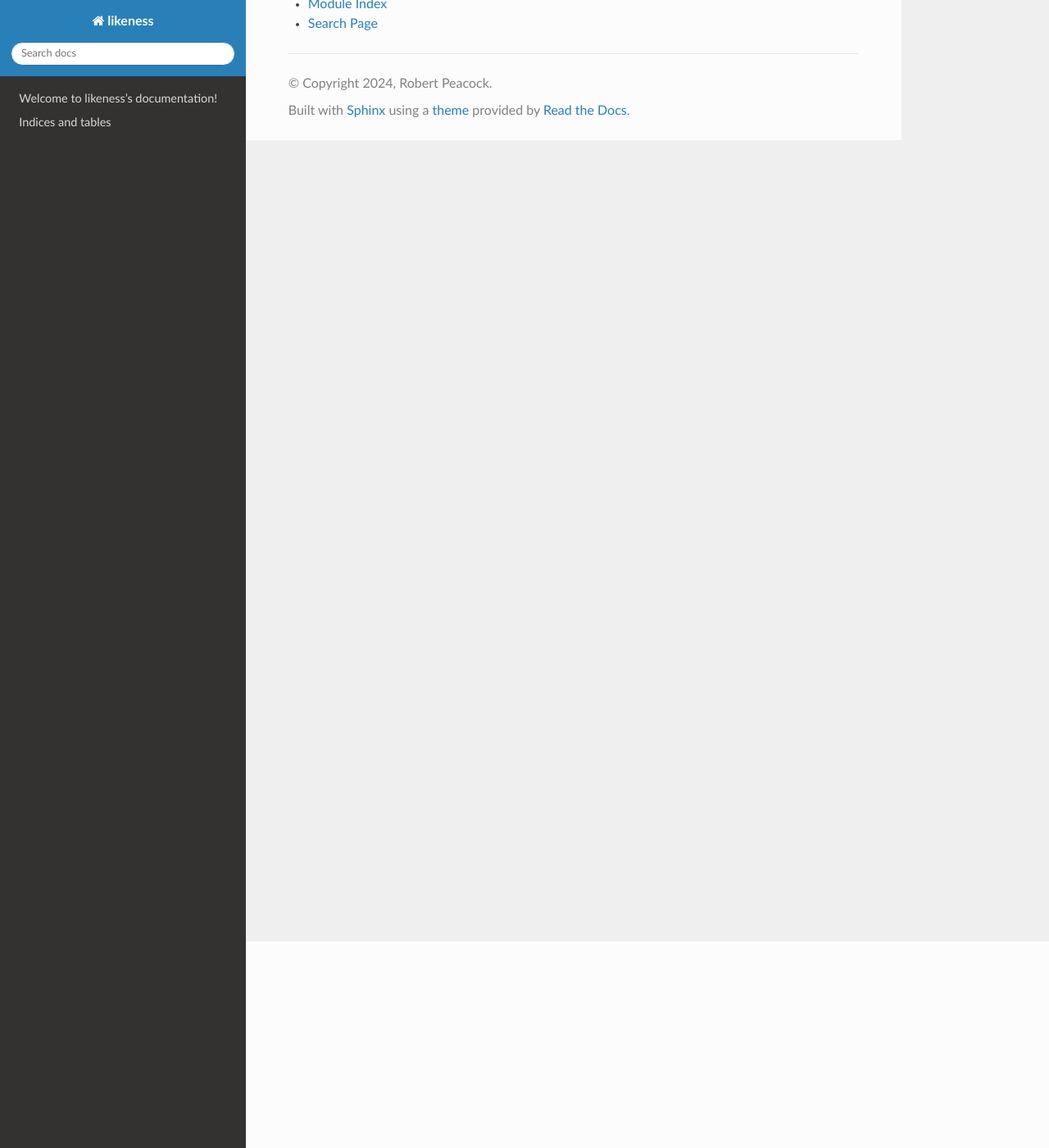
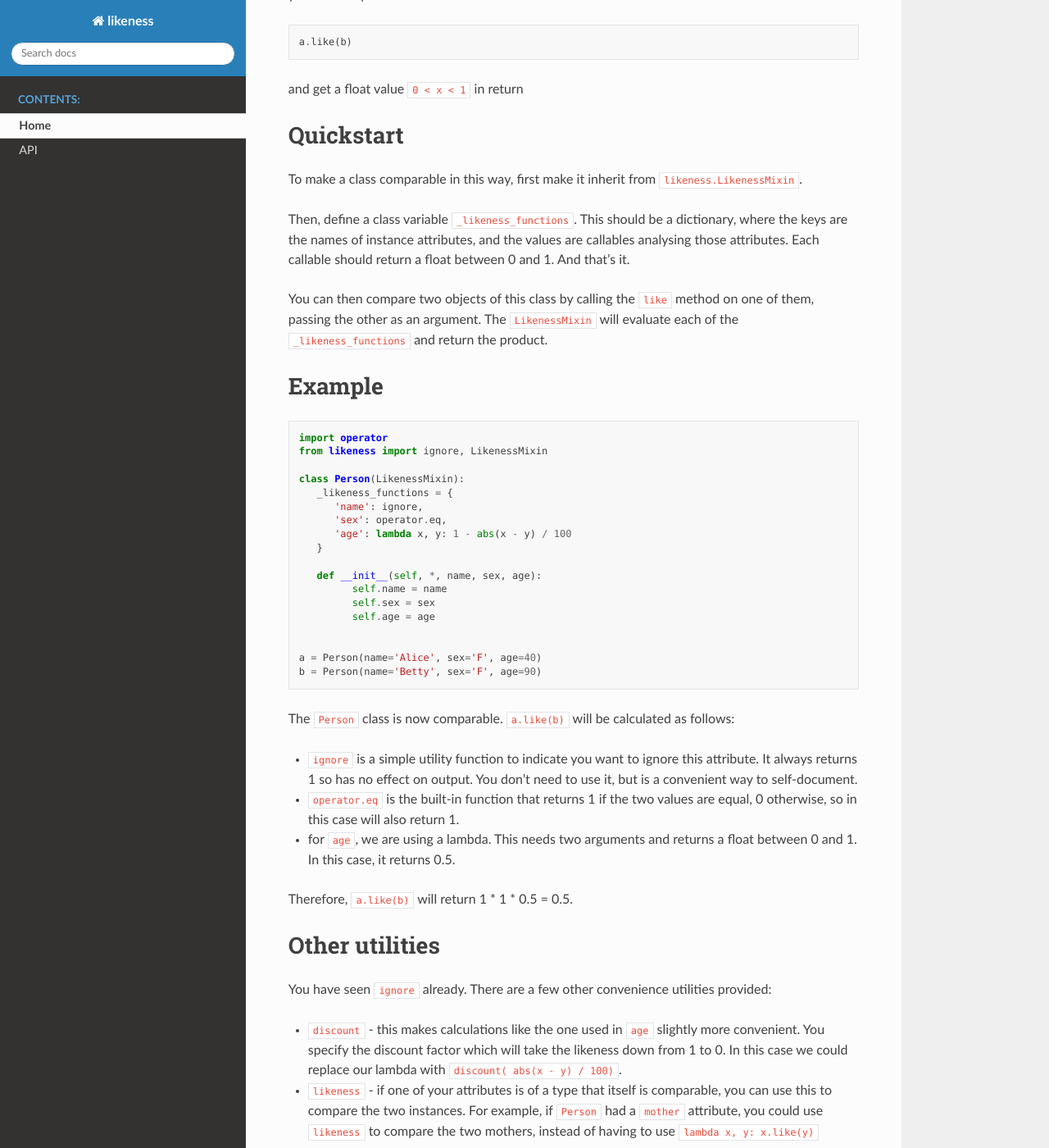
Before and after one commit to peaky76/likeness, a Sphinx documentation site: the page built from docs/source/index.rst, in a window 1280 px wide and 1400 px high, scrolled down 252 px. Shown: the whole window at 82% size. Built offline with Sphinx 7.4.7 and the Read the Docs theme 2.0.0, drawn with Linux system fonts in a browser that asks for light colours; some of the changed text lies outside the part shown.

Commit message:
docs: style and quickstart guide

```diff
--- a/docs/source/conf.py
+++ b/docs/source/conf.py
@@ -13,7 +13,7 @@ author = "Robert Peacock"
 # -- General configuration ---------------------------------------------------
 # https://www.sphinx-doc.org/en/master/usage/configuration.html#general-configuration
 
-extensions = ["sphinx_rtd_theme"]
+extensions = ["sphinx.ext.autodoc", "sphinx_rtd_theme"]
 
 templates_path = ["_templates"]
 exclude_patterns = []
--- a/docs/source/index.rst
+++ b/docs/source/index.rst
@@ -3,17 +3,88 @@
    You can adapt this file completely to your liking, but it should at least
    contain the root `toctree` directive.
 
-Welcome to likeness's documentation!
-====================================
+likeness
+========
+
+You want to compare two instances of a class. But standard comparison with ``=``, ``>`` and ``<`` don't achieve what you need.
+What you'd like is a numeric value to represent how similar one instance is to another, based on the instance's attributes.
+This is what ``likeness`` does. Via a few simple steps, you can compare instances of the same class like this:
+
+.. code-block:: python
+
+   a.like(b)
+
+
+and get a float value ``0 < x < 1`` in return
+
+Quickstart
+==========
+
+To make a class comparable in this way, first make it inherit from ``likeness.LikenessMixin``.
+
+Then, define a class variable ``_likeness_functions``. This should be a dictionary, where the keys are the names of instance attributes,
+and the values are callables analysing those attributes. Each callable should return a float between 0 and 1. And that's it.
+
+You can then compare two objects of this class by calling the ``like`` method on one of them, passing the other as an argument.
+The ``LikenessMixin`` will evaluate each of the ``_likeness_functions`` and return the product.
+
+Example
+=======
+
+.. code-block:: python
+
+   import operator
+   from likeness import ignore, LikenessMixin
+
+   class Person(LikenessMixin):
+      _likeness_functions = {
+         'name': ignore,
+         'sex': operator.eq,
+         'age': lambda x, y: 1 - abs(x - y) / 100
+      }
+
+      def __init__(self, *, name, sex, age):
+            self.name = name
+            self.sex = sex
+            self.age = age
+
+
+   a = Person(name='Alice', sex='F', age=40)
+   b = Person(name='Betty', sex='F', age=90)
+
+
+The ``Person`` class is now comparable. ``a.like(b)`` will be calculated as follows:
+
+- ``ignore`` is a simple utility function to indicate you want to ignore this attribute. It always returns 1 so has no effect on output. You don't need to use it, but is a convenient way to self-document.
+- ``operator.eq`` is the built-in function that returns 1 if the two values are equal, 0 otherwise, so in this case will also return 1.
+- for ``age``, we are using a lambda. This needs two arguments and returns a float between 0 and 1. In this case, it returns 0.5.
+
+Therefore, ``a.like(b)`` will return 1 * 1 * 0.5 = 0.5.
+
+Other utilities
+===============
+
+You have seen ``ignore`` already. There are a few other convenience utilities provided:
+
+- ``discount`` - this makes calculations like the one used in ``age`` slightly more convenient. You specify the discount factor which will take the likeness down from 1 to 0. In this case we could replace our lambda with ``discount( abs(x - y) / 100)``.
+
+- ``likeness`` - if one of your attributes is of a type that itself is comparable, you can use this to compare the two instances.
+  For example, if ``Person`` had a ``mother`` attribute, you could use ``likeness`` to compare the two mothers, instead of having to use ``lambda x, y: x.like(y)``
+
+Further info
+============
+
+See :doc:`api` for more information.
 
 .. toctree::
    :maxdepth: 2
    :caption: Contents:
 
+   Home <self>
+   api
 
-
-Indices and tables
-==================
+Indices
+=======
 
 * :ref:`genindex`
 * :ref:`modindex`
```
Also changed, not shown: docs/source/api.rst (added, +14 -0 lines).
